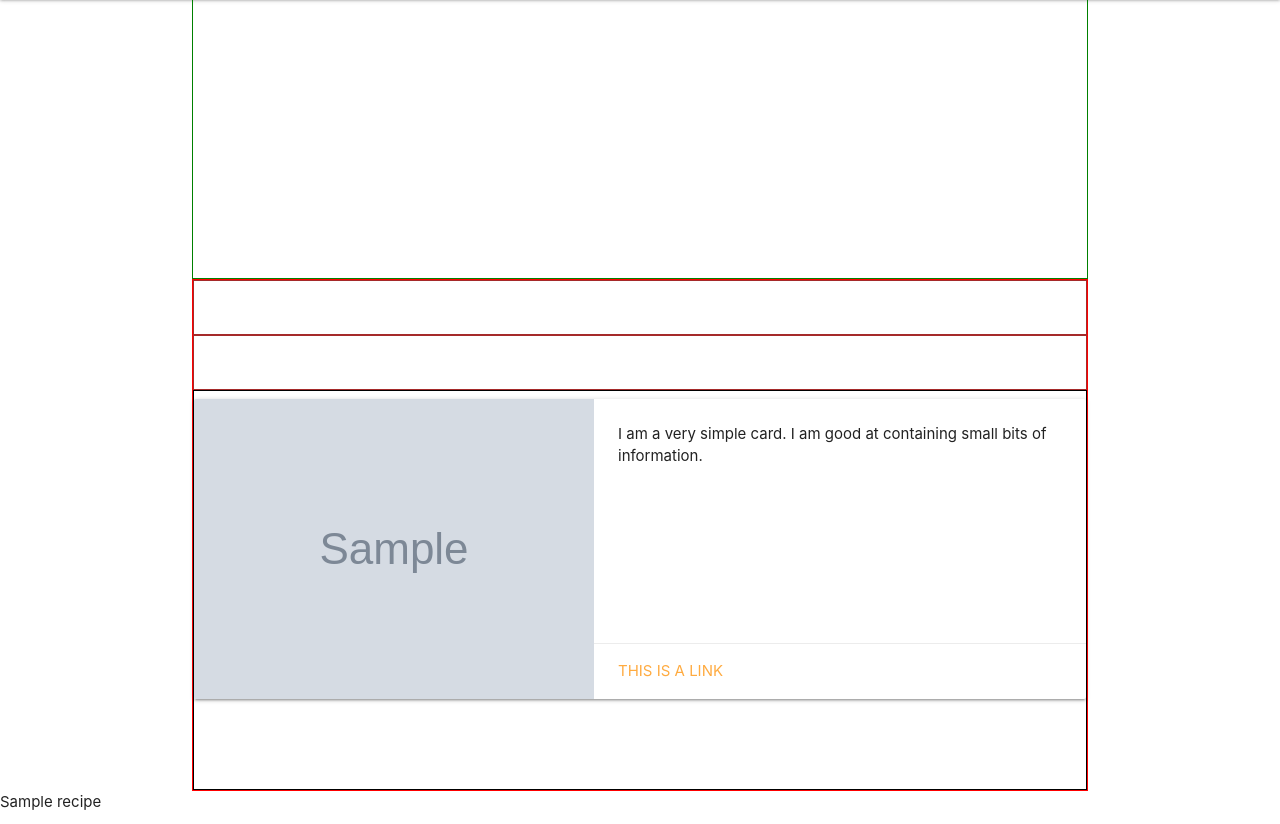
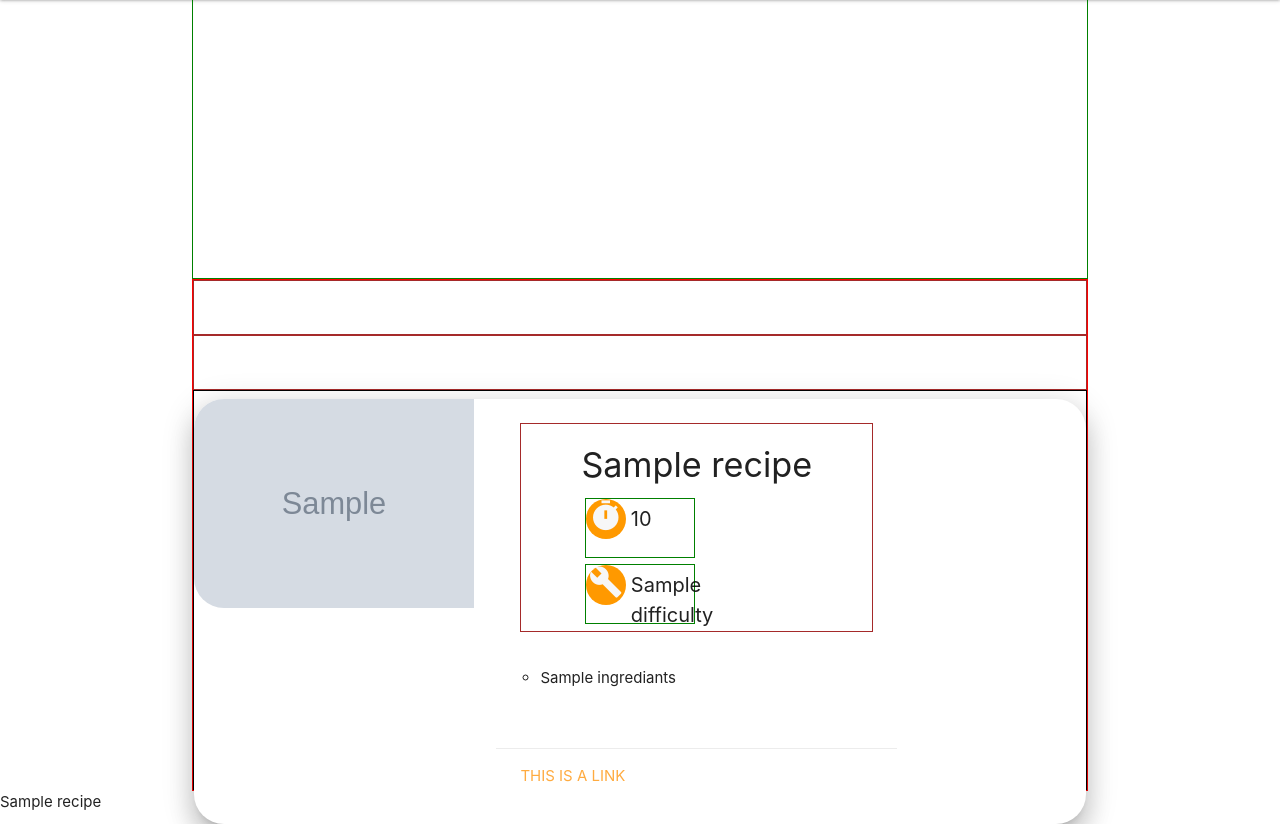
Before and after one commit to rimantascode/MS3-cookbook, a Flask app: page / in a window 1280 px wide. Shown: the part 65-889 px from the top of the page. Run offline with Flask 2, Linux system fonts and the light colour scheme; grey boxes marked "Sample" are stand-in pictures; a database or web service that is not in the repository returns one stand-in record (values such as "Sample title"); some libraries are stand-ins or nearby versions.

Commit message:
created card for the search results

```diff
--- a/app.py
+++ b/app.py
@@ -13,8 +13,11 @@ mongo = PyMongo(app)
 @app.route('/')
 @app.route('/index')
 def get_tasks():
+    list = mongo.db.recipe.find()
+    for n in list:
+        s = n["ingrediants"].split(",")
     return render_template("index.html",
-                           recipe=mongo.db.recipe.find())
+                           recipe=mongo.db.recipe.find(), s=s)
 
 
 if __name__ == '__main__':
--- a/static/css/style.css
+++ b/static/css/style.css
@@ -3,6 +3,7 @@
 font-family: "Permanent Marker", cursive;
 font-family: "Roboto", sans-serif;
 */
+/* ------------------------------------------------ NAV BAR ----- */
 .my-nav {
   background-color: #964600;
   text-align: center;
@@ -28,21 +29,13 @@ font-family: "Roboto", sans-serif;
   color: #f7f7f7;
   letter-spacing: 1px;
 }
+/* ------------------------------------------------ main picture area ----- */
 .picture-area {
   border: 1px solid green;
   height: 35vh;
 }
-/*
-<div
-  class="container search-results"
-  > <div
-  class="search-result-bar"
-  > </div
-  > <div
-  class="search-results-list"
-  > </div
-  >
-  */
+
+/* ------------------------------------------------ home page and search results  ----- */
 .search-results {
   border: 1px solid red;
 }
@@ -61,21 +54,78 @@ font-family: "Roboto", sans-serif;
   margin: 0 auto;
   margin-top: 12px;
 }
-/*.card-image {
+
+/* ------------------------------------------------ serch reults by cards ----- */
+.card.horizontal {
+  border-radius: 30px;
+}
+.round-image {
+  border-top-left-radius: 30px !important;
+  border-bottom-left-radius: 30px !important;
+}
+.info-window {
+  border: 1px solid brown;
+}
+.short-info {
+  height: 60px;
+  width: 110px;
+  border: 1px solid green;
+  display: inline-block;
+  position: relative;
+  margin: 0 auto;
   padding: 0;
-  margin: 0;
-  height: 150px;
-  border: 1px solid red;
-  border-top-left-radius: 75px;
-  border-bottom-left-radius: 75px;
+}
+.circles {
+  height: 40px;
+  width: 40px;
+  background-color: #ff9900;
+
+  float: left;
+  border-radius: 50%;
+  text-align: center;
+  vertical-align: middle;
+}
+.circles i {
+  font-size: 34px;
+  color: #f7f7f7;
+  margin: 0 auto;
+  padding: 0;
+}
+.circles p {
+  font-size: 2px;
+}
+.data {
+  font-size: 20px;
+  width: 30px;
+  position: relative;
+  float: left;
+  padding: 5px;
+}
+.title {
+  text-align: center;
+}
+.info-container {
+  margin: 0 auto;
+  position: relative;
+  width: 224px;
+}
+ul.a {
+  display: inline-block;
 }
 
-.card-content {
-  padding: 0;
-  margin: 0;
-  height: 150px;
-  border: 1px solid green;
-  border-top-right-radius: 75px;
-  border-bottom-right-radius: 75px;
+ul.a:not(.browser-default) > li {
+  list-style-type: circle !important;
 }
-*/
+ul.a:not(.browser-default) {
+  padding: 20px !important;
+}
+
+@media only screen and (max-width: 600px) {
+  .card.horizontal .card-image {
+    max-width: 100% !important;
+  }
+  .round-image {
+    border-top-right-radius: 30px !important;
+    border-bottom-left-radius: 0px !important;
+  }
+}
--- a/templates/index.html
+++ b/templates/index.html
@@ -5,16 +5,44 @@
 	<div class="col s12 search-result-bar"></div>
 	{%for ingrediants in recipe %}
 	<div class="search-results-list">
-    <div class="col s12 m7">
-      <div class="card horizontal">
-        <div class="card-image">
-          <img width="150" src="{{ingrediants.picture_url}}" />
+
+
+
+		<div class="card horizontal z-depth-4">
+			<div class="row">
+				<div class=" col m5 l5 card-image ">
+					<img src="{{ingrediants.picture_url}}" class="round-image" />
           </div>
-        <div class="card-stacked">
+					<div class=" col m7 l7 card-stacked">
 						<div class="card-content">
+
+							<div class="info-window">
+								<h4 class="title">{{ingrediants.name}}</h4>
+								<div class="info-container">
+									<div class="short-info">
+										<div class="circles"><i class="material-icons">timer</i>
+										</div>
+										<div class="data">
+											{{ingrediants.duration}}
+										</div>
+									</div>
+									<div class="short-info">
+										<div class="circles"><i class="material-icons">build</i></div>
+										<div class="data">
+											{{ingrediants.difficulty.capitalize()}}
+										</div>
+									</div>
+								</div>
+							</div>
 							<p>
-              I am a very simple card. I am good at containing small bits of
-              information.
+								{% for i in s %}
+                                <ul class="a">
+                                    <li> {{i.capitalize()}} </li>
+                                </ul>
+
+
+								{%endfor%}
+
 							</p>
 						</div>
 						<div class="card-action">
@@ -22,8 +50,10 @@
 						</div>
 					</div>
 				</div>
+
 			</div>
 		</div>
 	</div>
 
 	<!--<img src="{{ingrediants.picture_url}}" />-->{{ingrediants}}{%endfor%}{%endblock%}
+</div>
```
Lines whose indentation alone changed are shown as unchanged.
